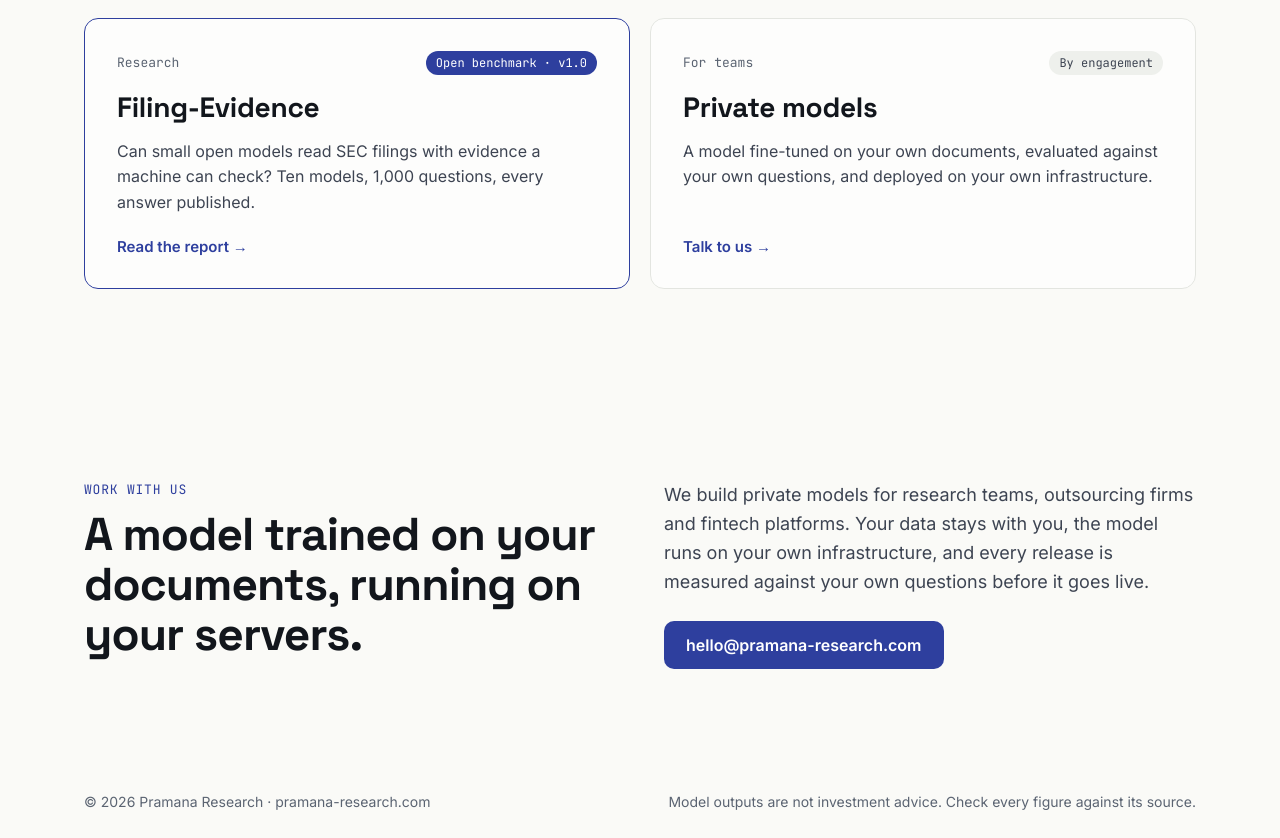
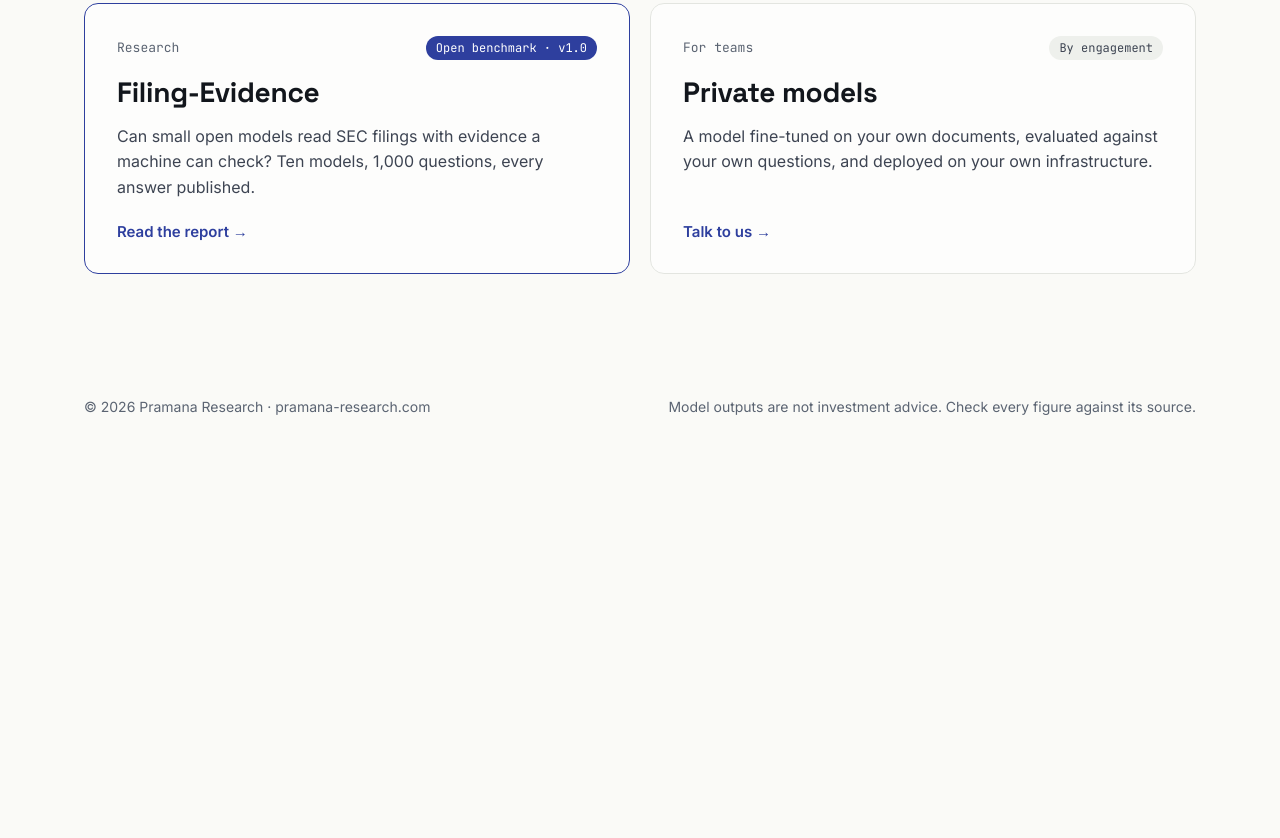
Before and after one commit to pramana-research/pramana-research-landing, a plain HTML site: page index.html in a window 1280 px wide. Shown: the part 1850-2688 px from the top of the page. After the commit the page ends 2293 px from the top, so only its background shows below. Drawn offline with Linux system fonts and the light colour scheme; animation ran at ten frames a second.

Commit message:
Home: remove the Work with us section, menu item and hero button; Private models card links to email

```diff
--- a/index.html
+++ b/index.html
@@ -38,7 +38,6 @@ html{scroll-behavior:smooth}
 <a href="#vision" style="color: #3D4452; text-decoration: none">Vision</a>
 <a href="#products" style="color: #3D4452; text-decoration: none">Products</a>
 <a href="/research" style="color: #3D4452; text-decoration: none">Research</a>
-<a href="#work-with-us" style="color: #FFFFFF; background: #2E3F9E; text-decoration: none; padding: 11px 18px; border-radius: 8px; min-height: 22px">Work with us</a>
 </nav>
 </div>
 </header>
@@ -50,7 +49,6 @@ html{scroll-behavior:smooth}
 <p style="margin: 30px 0 0; max-width: 700px; font-size: 21px; line-height: 1.55; color: #2A303B">The most interesting part of any answer is how it was reached. We build AI that shows you, step by step and source by source.</p>
 <div style="margin-top: 40px; display: flex; flex-wrap: wrap; justify-content: center; gap: 14px">
 <a href="#products" style="display: inline-flex; align-items: center; padding: 14px 22px; border-radius: 10px; background: #12161C; color: #FFFFFF; text-decoration: none; font-weight: 600; font-size: 16px">Explore our products</a>
-<a href="#work-with-us" style="display: inline-flex; align-items: center; padding: 14px 22px; border-radius: 10px; border: 1px solid #C9CDC5; background: rgba(255, 255, 255, 0.7); color: #12161C; text-decoration: none; font-weight: 600; font-size: 16px">Work with us</a>
 </div>
 <div style="margin-top: 96px; display: flex; flex-wrap: wrap; justify-content: center; align-items: baseline; gap: 12px 20px">
 <span style="font-family: 'Space Grotesk', Inter, sans-serif; font-weight: 600; font-size: 22px">pramāṇa</span>
@@ -114,7 +112,7 @@ html{scroll-behavior:smooth}
 <span style="margin-top: auto; padding-top: 8px; font-size: 15px; font-weight: 600; color: #2E3F9E">Read the report →</span>
 </a>
 
-<a href="#work-with-us" style="display: flex; flex-direction: column; gap: 14px; padding: 32px; border: 1px solid #E3E5E0; border-radius: 14px; background: rgba(255, 255, 255, 0.6); text-decoration: none; color: #12161C">
+<a href="mailto:hello@pramana-research.com?subject=Private%20models" style="display: flex; flex-direction: column; gap: 14px; padding: 32px; border: 1px solid #E3E5E0; border-radius: 14px; background: rgba(255, 255, 255, 0.6); text-decoration: none; color: #12161C">
 <div style="display: flex; align-items: center; justify-content: space-between; gap: 12px">
 <span style="font-family: 'JetBrains Mono', monospace; font-size: 13px; color: #5B6472">For teams</span>
 <span style="font-family: 'JetBrains Mono', monospace; font-size: 12px; color: #3D4452; background: #EEF0EC; padding: 4px 10px; border-radius: 999px">By engagement</span>
@@ -126,23 +124,6 @@ html{scroll-behavior:smooth}
 </div>
 </div>
 </section>
-<section id="work-with-us" style="position: relative; z-index: 1">
-<div style="max-width: 1160px; margin: 0 auto; padding: 96px 24px">
-<div style="display: grid; grid-template-columns: repeat(auto-fit, minmax(320px, 1fr)); gap: 48px; align-items: start">
-<div>
-<p style="margin: 0 0 12px; font-family: 'JetBrains Mono', monospace; font-size: 13px; letter-spacing: 0.06em; text-transform: uppercase; color: #2E3F9E">Work with us</p>
-<h2 style="margin: 0; font-family: 'Space Grotesk', Inter, sans-serif; font-weight: 700; font-size: clamp(32px, 4vw, 46px); line-height: 1.08; letter-spacing: -0.02em">A model trained on your documents, running on your servers.</h2>
-</div>
-<div style="display: flex; flex-direction: column; gap: 24px">
-<p style="margin: 0; font-size: 18px; line-height: 1.6; color: #3D4452">We build private models for research teams, outsourcing firms and fintech platforms. Your data stays with you, the model runs on your own infrastructure, and every release is measured against your own questions before it goes live.</p>
-<div style="display: flex; flex-wrap: wrap; gap: 14px">
-<a href="mailto:hello@pramana-research.com" style="display: inline-flex; align-items: center; padding: 14px 22px; border-radius: 10px; background: #2E3F9E; color: #FFFFFF; text-decoration: none; font-weight: 600; font-size: 16px">hello@pramana-research.com</a>
-</div>
-</div>
-</div>
-</div>
-</section>
-
 <footer style="position: relative; z-index: 1">
 <div style="max-width: 1160px; margin: 0 auto; padding: 28px 24px; display: flex; flex-wrap: wrap; justify-content: space-between; gap: 12px; font-size: 14px; color: #5B6472">
 <span>© 2026 Pramana Research · pramana-research.com</span>
@@ -306,8 +287,7 @@ class Component extends DCLogic {
       ['top', 0.6, 'doc', 1.0, [[CELL[0], CELL[1], 0.75]]],
       ['top', 1.05, 'trace', 1.05, [[miniCell[0], miniCell[1], 0.9], [ANS[0], ANS[1], 1]]],
       ['vision', 0.55, 'scatter', 1, []],
-      ['products', 0.5, 'crystal', 1.0, []],
-      ['work-with-us', 0.5, 'check', 0.85, [[0, 0, 0.35]]]
+      ['products', 0.5, 'crystal', 1.0, []]
     ] : [['top', 0, 'scatter', 1, []]];
     const doc = c.ownerDocument;
     let w = 0, h = 0, narrow = false, unit = 1;
```
